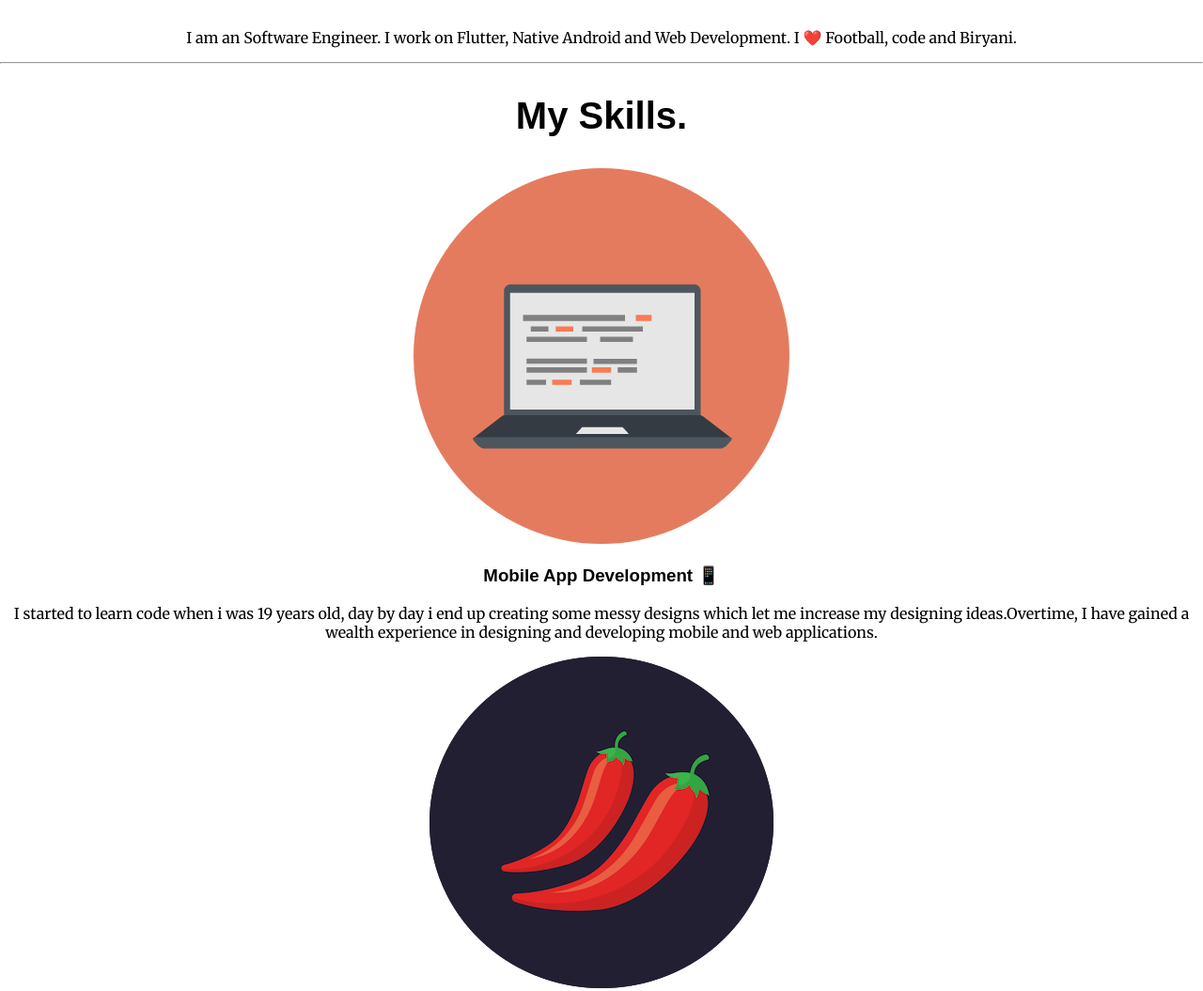
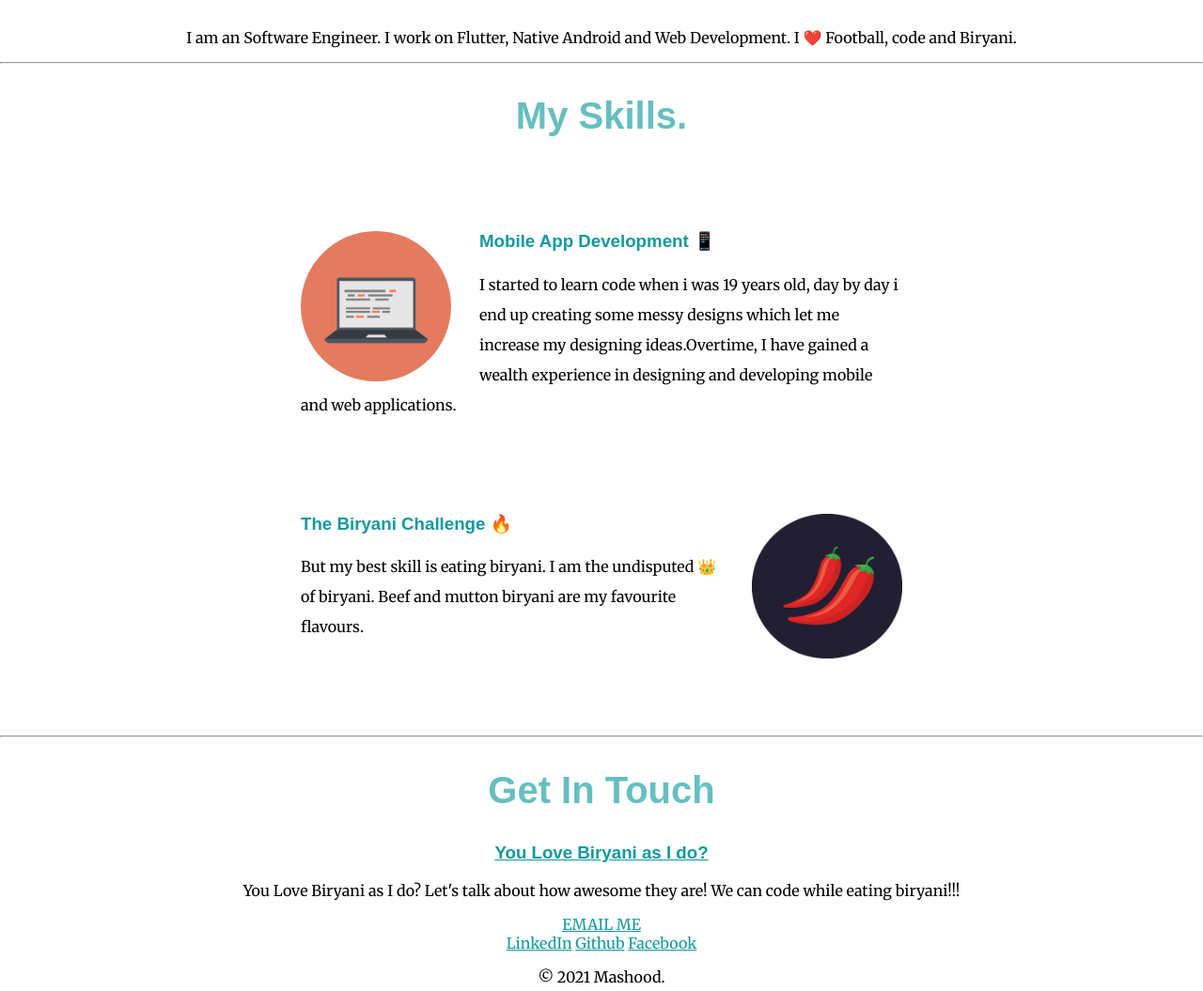
Before and after one commit to Mashood97/MY-Portfolio-HTML-CSS, a plain HTML site: page index.html in a window 1280 px wide. Shown: the part 863-1918 px from the top of the page at 94% size. Drawn offline with Linux system fonts and the light colour scheme.

Commit message:
Changed Made

```diff
--- a/css/styles.css
+++ b/css/styles.css
@@ -12,20 +12,29 @@ h1{
       */
     margin-top: 50px;
     font-family: 'Sacramento', cursive;
+    color: #66BFBF;
 }
 h2{
     font-family: 'Montserrat', sans-serif;
     font-size: 2.5rem;
+    color: #66BFBF;
 }
 
 h3{
 
     font-family: 'Montserrat', sans-serif;
+    color: #11999E;
 }
 
 
+a{
+    color: #11999E;
+}
 
 
+.job-title{
+    font-weight: normal;
+}
 .my-prof-img{
     border-radius: 100%;
     height: 200px;
@@ -67,6 +76,25 @@ span{
 }
 
 
+.skill-row{
+    width: 50%;
+    margin: 100px auto;
+    text-align: left;
+}
+.skill-description{
+    line-height: 2;
+}
+
+.my-skills-img{
+    width: 25%;
+    float: left;
+    margin-right: 30px;
+}
+.my-skills-img-biryani{
+    width: 25%;
+    float: right;
+    margin-left: 30px;
+}
 /*Relative Use position
 .red{
     background-color: red;
--- a/index.html
+++ b/index.html
@@ -34,12 +34,12 @@
           <div class="skill-row">
             <img class="my-skills-img" src="images/computer.png" alt="computer-img">
             <h3>Mobile App Development 📱</h3>
-            <p>I started to learn code when i was 19 years old, day by day i end up creating some messy designs which let me increase my designing ideas.Overtime, I have gained a wealth experience in designing and developing mobile and web applications.</p>
+            <p class="skill-description" >I started to learn code when i was 19 years old, day by day i end up creating some messy designs which let me increase my designing ideas.Overtime, I have gained a wealth experience in designing and developing mobile and web applications.</p>
           </div>
           <div class="skill-row">
-            <img class="" src="images/chillies.png" alt="chilli-img">
+            <img class="my-skills-img-biryani" src="images/chillies.png" alt="chilli-img">
             <h3>The Biryani Challenge 🔥</h3>
-            <p>But my best skill is eating biryani. I am the undisputed 👑 of biryani. Beef and mutton biryani are my favourite flavours.</p>
+            <p class="skill-description">But my best skill is eating biryani. I am the undisputed 👑 of biryani. Beef and mutton biryani are my favourite flavours.</p>
           </div>
         </div>
         <hr>
```
